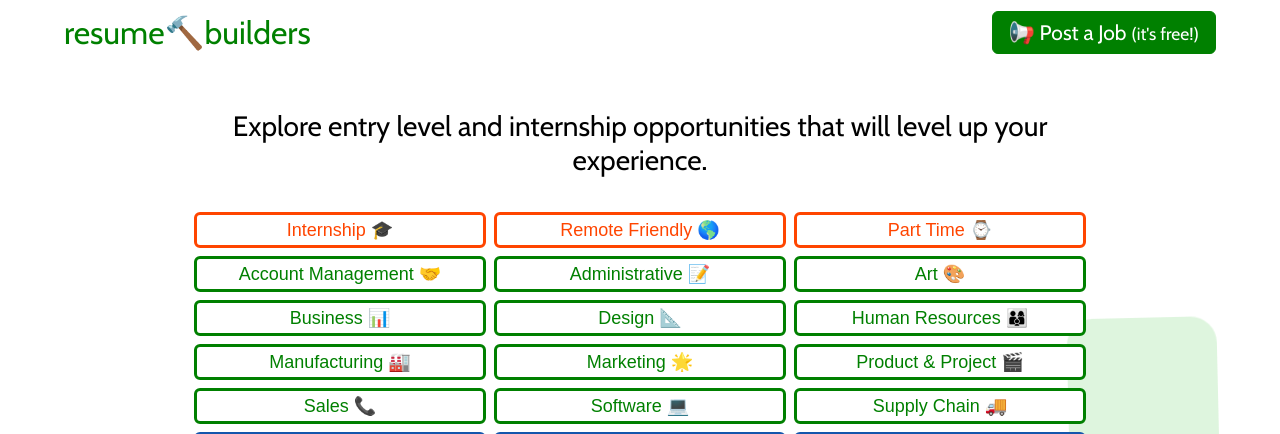
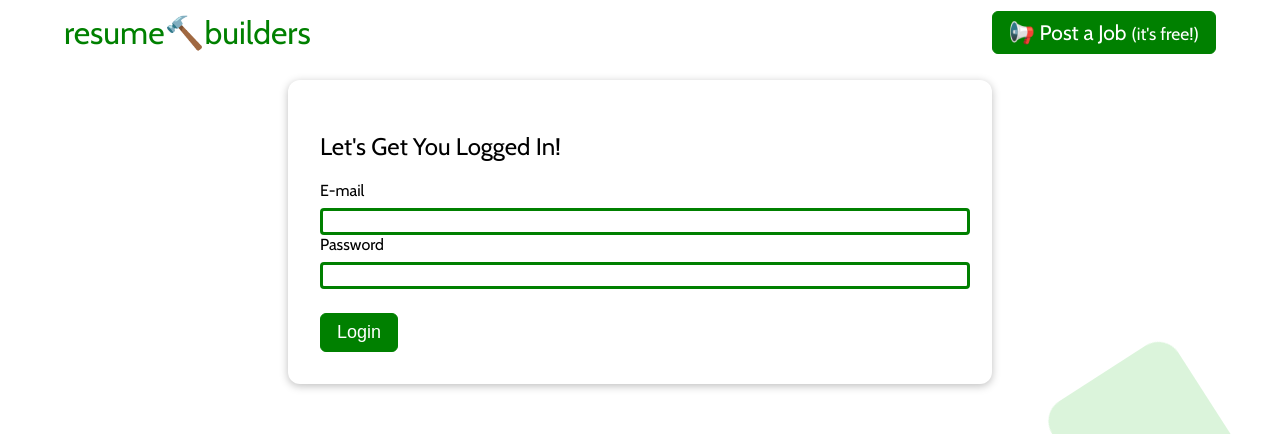
Before and after one commit to patrickstracey/resumebuilders, a Vue app: page /login in a window 1280 px wide. Before the commit this address led to /. Shown: the top 434 px of the page. Built offline with nearby package versions, Linux system fonts and the light colour scheme; no server answers; the database is empty.

Commit message:
init login

```diff
--- /dev/null
+++ b/src/components/account/AccountLogin.vue
@@ -0,0 +1,108 @@
+<template>
+  <div class="flex-column card" v-if="processing">
+    <load-spinner></load-spinner>
+  </div>
+
+  <div class="flex-column card" v-else>
+    <h2>Let's Get You Logged In!</h2>
+    <form @submit.prevent="signInAttempt()">
+      <div class="form-control">
+        <label for="loginEmail">E-mail</label>
+        <input
+          id="loginEmail"
+          name="loginEmail"
+          type="email"
+          v-model.trim="loginEmail"
+        />
+      </div>
+      <div class="form-control">
+        <label for="loginPassword">Password</label>
+        <input
+          id="loginPassword"
+          name="loginPassword"
+          type="password"
+          v-model.trim="loginPassword"
+        />
+      </div>
+      <button class="link" id="submit-btn">Login</button>
+    </form>
+  </div>
+</template>
+
+<script>
+import LoadSpinner from "../ui/LoadSpinner.vue";
+import firebaseInit from "../../firebaseInit.js";
+
+export default {
+  components: { LoadSpinner },
+  data() {
+    return {
+      processing: false,
+      loginEmail: null,
+      loginPassword: null,
+    };
+  },
+  methods: {
+    signInAttempt() {
+      this.processing = true;
+      firebaseInit
+        .auth()
+        .signInWithEmailAndPassword(this.loginEmail, this.loginPassword)
+        .then((userCredential) => {
+          // Signed in
+          this.$store.commit({
+            type: "setCurrentUser",
+            user: userCredential.user,
+          });
+          console.log("SUCCESS");
+          console.log(userCredential);
+          console.log(this.$store.getters.retrieveCurrentUser());
+          this.processing = false;
+          this.$router.replace("/new-opportunity");
+          //const user = userCredential.user;
+
+          // ...
+        })
+        .catch((error) => {
+          console.log("ERROR" + error);
+          this.processing = false;
+          //var errorCode = error.code;
+          //var errorMessage = error.message;
+        });
+    },
+  },
+};
+</script>
+
+<style scoped>
+input {
+  display: block;
+  width: 100%;
+  font: inherit;
+  margin-top: 0.5rem;
+  border: 3px solid var(--rb-main);
+  border-radius: 4px;
+}
+
+.card {
+  margin: 2rem auto;
+  margin-top: 80px;
+  max-width: 40rem;
+  border-radius: 12px;
+  box-shadow: 0 2px 8px rgba(0, 0, 0, 0.26);
+  padding: 2rem;
+  background-color: #ffffff;
+}
+
+.errors {
+  border: 3px solid rgb(128, 0, 0);
+  background-color: rgba(255, 58, 58, 0.116);
+  border-radius: 4px;
+  padding: 8px 16px;
+}
+
+#submit-btn {
+  padding: 8px 16px 8px 16px;
+  margin-top: 24px;
+}
+</style>
--- a/src/firebaseInit.js
+++ b/src/firebaseInit.js
@@ -1,5 +1,6 @@
 import firebase from "firebase/app";
 import "firebase/firestore";
+import "firebase/auth";
 
 const firebaseConfig = {
   apiKey: "AIzaSyCSzb_2lQUzPrgDdFB3-eKXWCtniyr3LIc",
--- a/src/main.js
+++ b/src/main.js
@@ -7,13 +7,19 @@ import TheHomePage from "./components/index/TheHomePage.vue";
 
 const NewOppForm = () => import("./components/create/NewOppForm.vue");
 const JobDetail = () => import("./components/detail/JobDetail.vue");
+const AccountLogin = () => import("./components/account/AccountLogin.vue");
 
 const router = createRouter({
   history: createWebHistory(),
   routes: [
     { path: "/", component: TheHomePage },
-    { path: "/new-opportunity", component: NewOppForm },
+    {
+      path: "/new-opportunity",
+      component: NewOppForm,
+      meta: { requiresAuth: true },
+    },
     { path: "/opportunity/:oppId", component: JobDetail, props: true },
+    { path: "/login", component: AccountLogin },
     { path: "/:notFound(.*)", redirect: "/" },
   ],
 });
@@ -24,6 +30,7 @@ const store = createStore({
       previousResults: {
         0: [],
       },
+      currentUser: null,
     };
   },
   mutations: {
@@ -43,6 +50,12 @@ const store = createStore({
         }
       }
     },
+    setCurrentUser(state, user) {
+      state.currentUser = user;
+    },
+    logoutUser(state) {
+      state.currentUser = null;
+    },
   },
   getters: {
     retrieveStoredResults: (state) => (filterID) => {
@@ -52,7 +65,22 @@ const store = createStore({
         return null;
       }
     },
+    retrieveCurrentUser: (state) => () => {
+      if (state.currentUser) {
+        return state.currentUser;
+      } else {
+        return null;
+      }
+    },
   },
+});
+
+router.beforeEach((to, from, next) => {
+  if (to.meta.requiresAuth && store.getters.retrieveCurrentUser() == null) {
+    next("/login");
+  } else {
+    next();
+  }
 });
 
 createApp(App)
```
